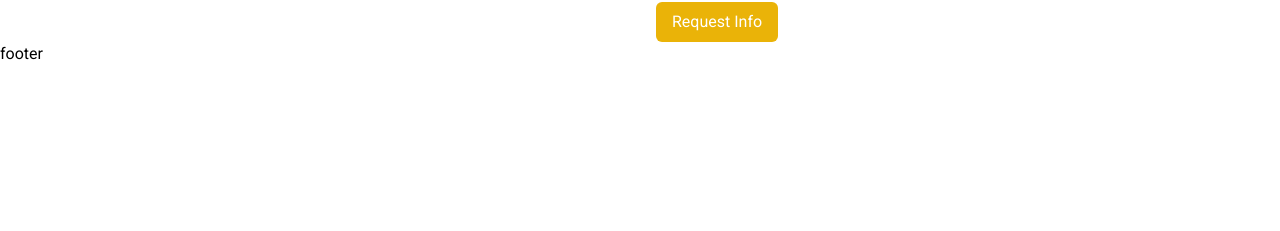
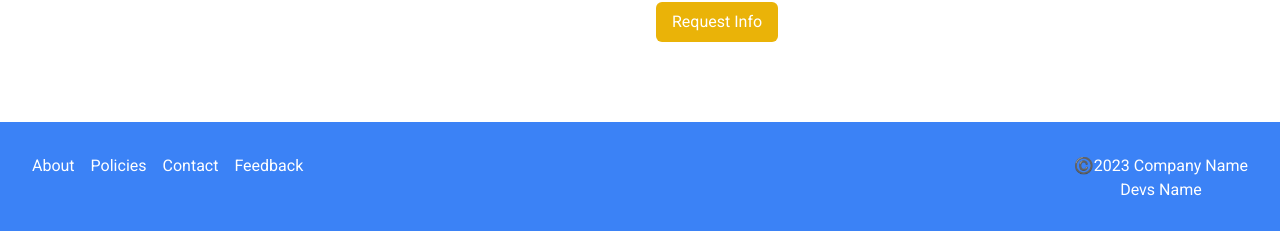
Before and after one commit to agencia-de-viajes-cincinnatus/flyfree, a Next.js app: page / in a window 1280 px wide. Shown: the part 1642-1873 px from the top of the page. Before the commit the page ends 1708 px from the top, so only its background shows below. Built offline with nearby package versions, Linux system fonts and the light colour scheme.

Commit message:
chore: sort footer information

```diff
--- a/app/ui/client/home/footer/footer.tsx
+++ b/app/ui/client/home/footer/footer.tsx
@@ -1,3 +1,18 @@
 export default function Footer() {
-  return <h1>footer</h1>;
+  return (
+    <footer className='bg-blue-500 mt-20 p-8 text-white'>
+      <div className='flex justify-between'>
+        <div className='flex space-x-4'>
+          <p>About</p>
+          <p>Policies</p>
+          <p>Contact</p>
+          <p>Feedback</p>
+        </div>
+        <div className='text-center'>
+          <p>©️2023 Company Name</p>
+          <p>Devs Name</p>
+        </div>
+      </div>
+    </footer>
+  );
 }
```
